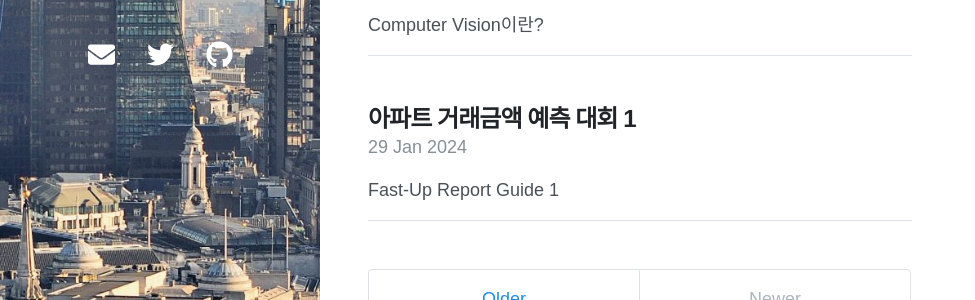
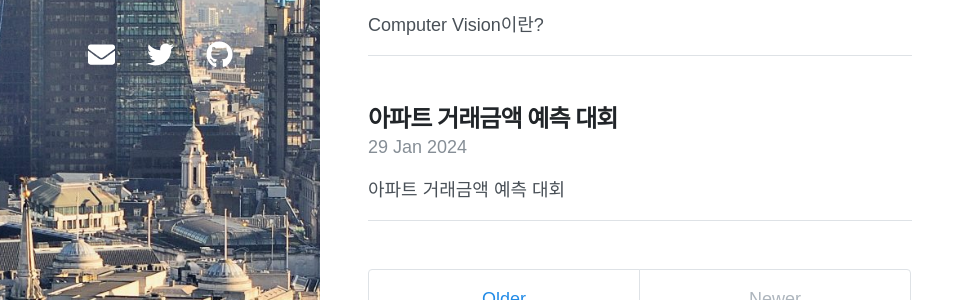
Before and after one commit to streetlamplee/streetlamplee.github.io, a Jekyll site: the page built from index.html, in a window 1280 px wide and 1140 px high. Shown: the part 662-962 px from the top of the window, without its empty margins (0-975 px from the left). Built offline with Jekyll 4.4.1, drawn with Linux system fonts in a browser that asks for light colours; nearby versions of some CDN libraries; the list of posts is cut into pages by our own code.

Commit message:
docs: fix typo

```diff
--- a/_posts/2024-01-29-house_price_estimation1.md
+++ b/_posts/2024-01-29-house_price_estimation1.md
@@ -1,5 +1,5 @@
 ---
-title: 아파트 거래금액 예측 대회 1
+title: 아파트 거래금액 예측 대회
 layout: post
 date: 2024-01-29 11:00 +0900
 last_modified_at: 2024-01-29 12:00:00 +0900
@@ -7,7 +7,7 @@ tag: [ML, 패스트캠퍼스, Upstage, AI, 데이터분석 ,데이터사이언
 toc: true
 ---
 
-# Fast-Up Report Guide 1
+# 아파트 거래금액 예측 대회
 
 ## 1. Abstract
 
```
